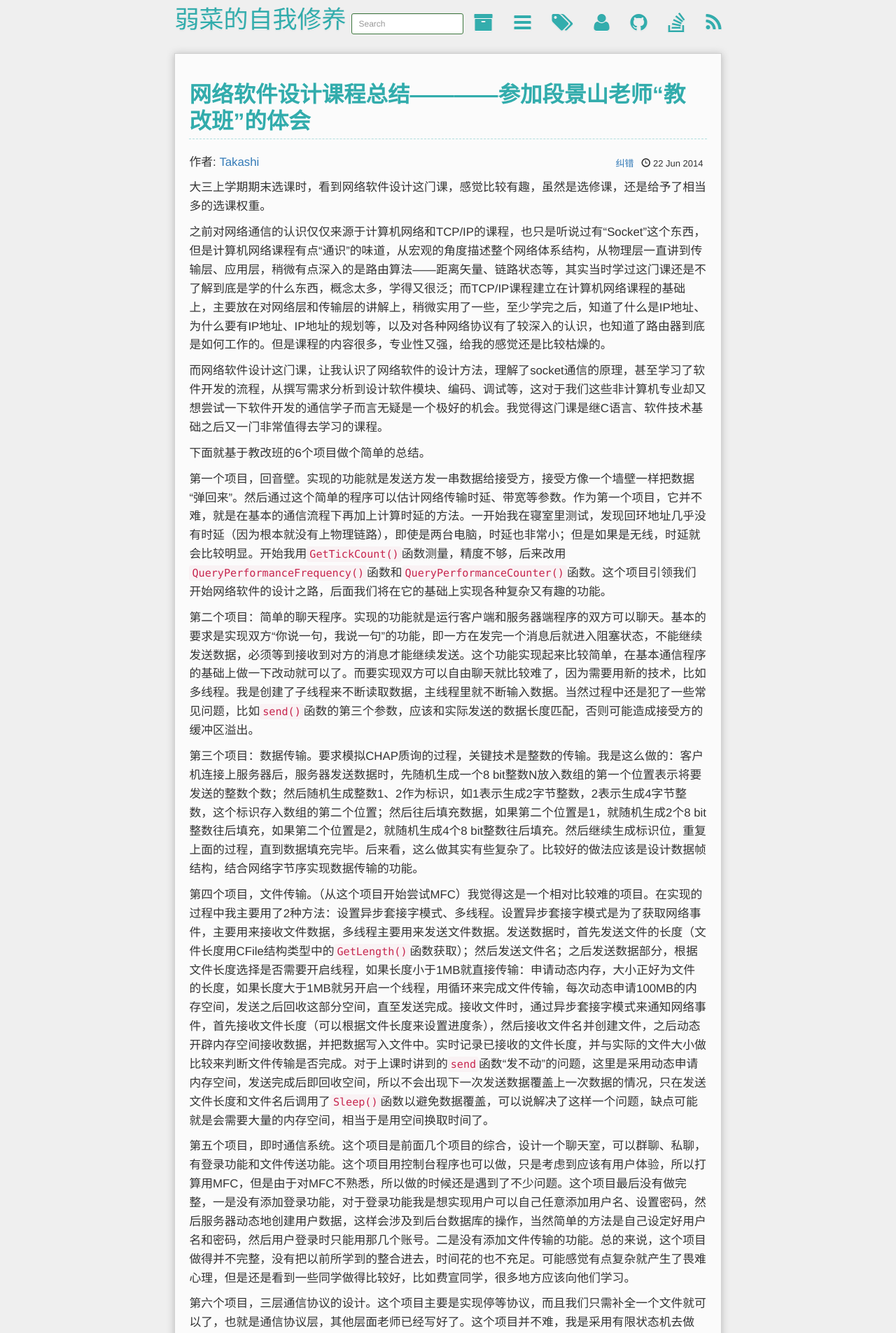
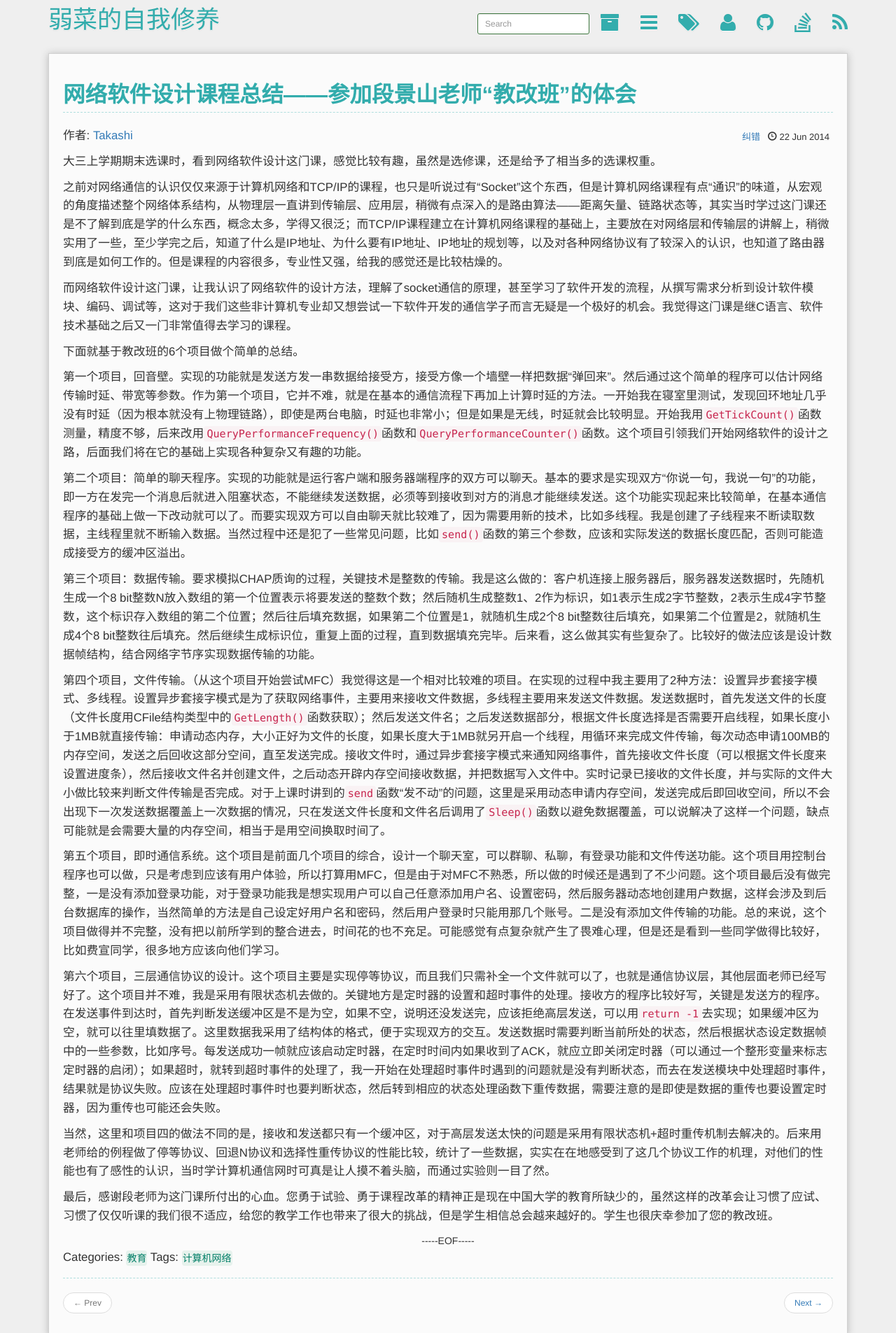
Before and after one commit to mioopoi/mioopoi.github.io, a Jekyll site: the page built from _posts/教育/2014-06-22-network-software-design.md, in a window 1280 px wide. Shown: the top 1905 px of the page at 70% size. Built offline with Jekyll 4.4.1, drawn with Linux system fonts in a browser that asks for light colours; Markdown is read by kramdown in place of the engine named in the settings.

Commit message:
change css style

```diff
--- a/_layouts/post.html
+++ b/_layouts/post.html
@@ -2,7 +2,7 @@
 layout: default
 ---
 
-<div class="col-md-12">
+<div class="col-sm-10 col-md-12">
   <article class="news-item">
     <h1  class="news-item"> {{ page.title }}</h1>
     <div class="post-date">
--- a/_posts/教育/2014-06-22-network-software-design.md
+++ b/_posts/教育/2014-06-22-network-software-design.md
@@ -1,7 +1,7 @@
 ---
 layout: post
 comments: true
-title: "网络软件设计课程总结————参加段景山老师“教改班”的体会"
+title: "网络软件设计课程总结——参加段景山老师“教改班”的体会"
 category: 教育
 tags: 计算机网络
 use_math: false
--- a/assets/css/style.css
+++ b/assets/css/style.css
@@ -7,7 +7,7 @@ body {
 
 .container {
 	padding:0 5px;
-	width:61.8%;
+	width:90%;
 }
 
 :hover,:focus {
```
